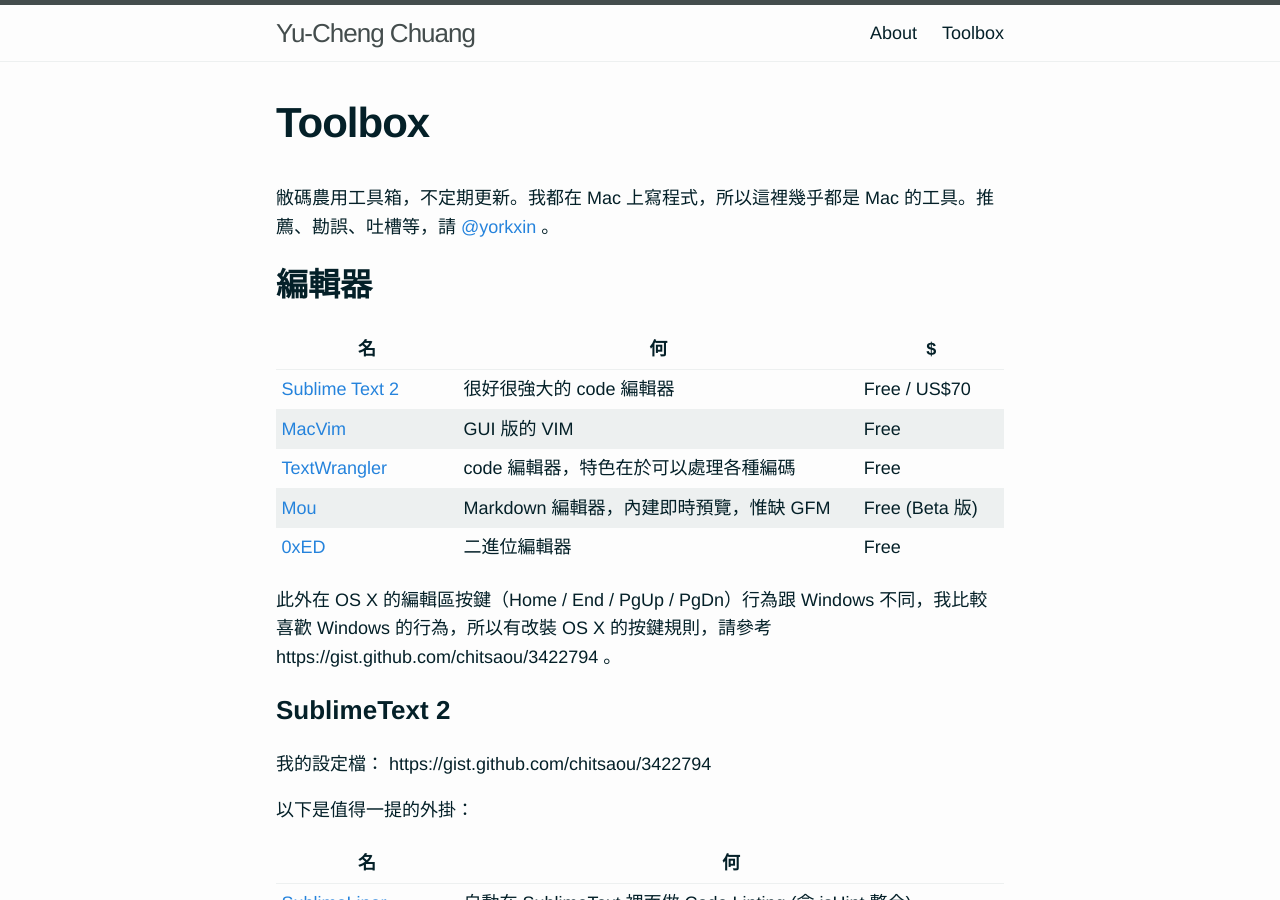
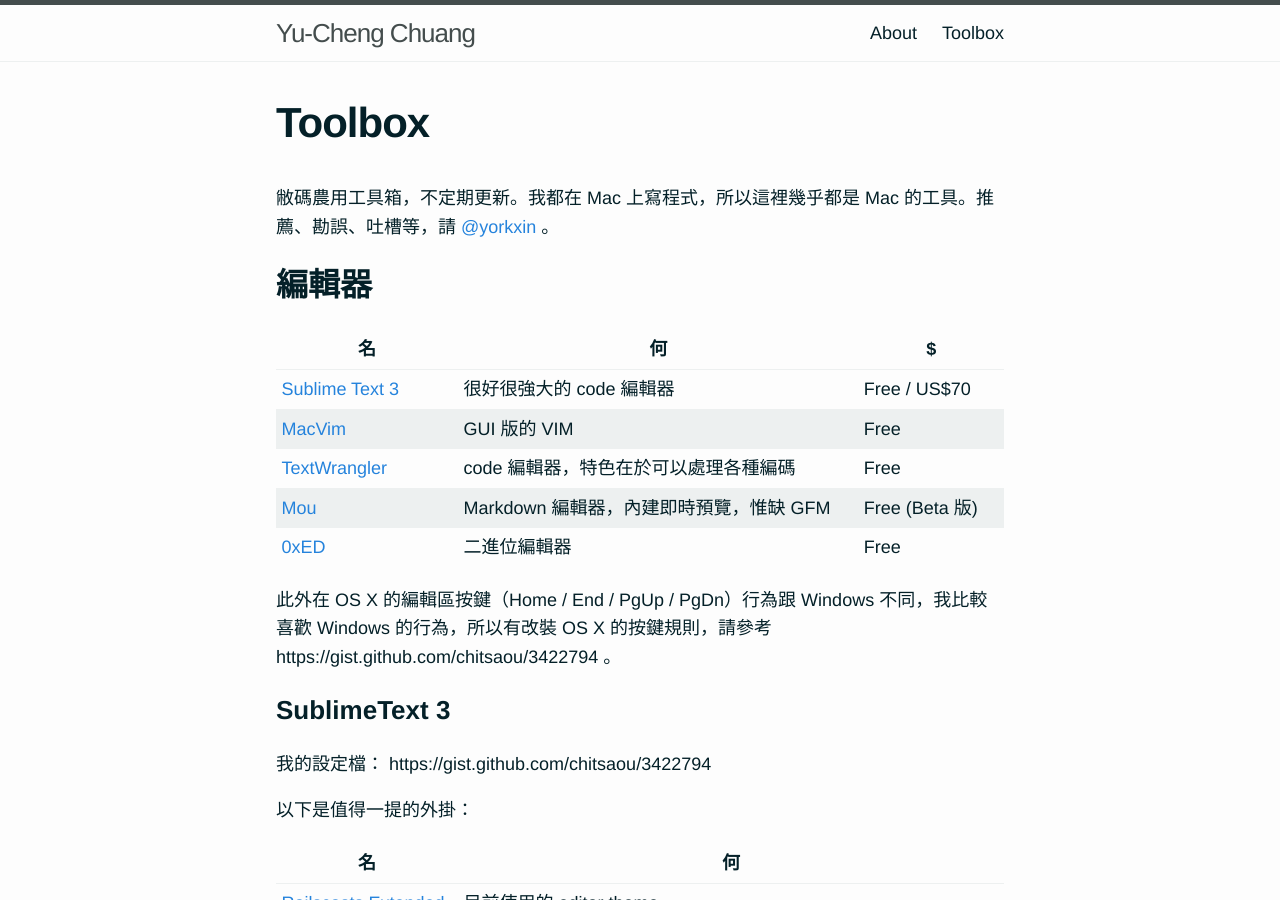
Before and after one commit to godfrey3835/blog, a Jekyll site: the page built from toolbox.md, in a window 1280 px wide and 900 px high. Built offline with Jekyll 4.4.1, drawn with Linux system fonts in a browser that asks for light colours; Markdown is read by kramdown in place of the engine named in the settings; some of the changed text lies outside the part shown.

Commit message:
toolbox.md changes

```diff
--- a/toolbox.md
+++ b/toolbox.md
@@ -23,7 +23,7 @@
 
 | 名 | 何 | $ |
 |----|----|---|
-| [Sublime Text 2](http://www.sublimetext.com/) | 很好很強大的 code 編輯器 | Free / US$70 |
+| [Sublime Text 3](http://www.sublimetext.com/) | 很好很強大的 code 編輯器 | Free / US$70 |
 | [MacVim](https://code.google.com/p/macvim/) | GUI 版的 VIM | Free |
 | [TextWrangler](http://www.barebones.com/products/textwrangler/) | code 編輯器，特色在於可以處理各種編碼 | Free |
 | [Mou](http://mouapp.com/) | Markdown 編輯器，內建即時預覽，惟缺 GFM | Free (Beta 版) |
@@ -31,7 +31,7 @@
 
 此外在 OS X 的編輯區按鍵（Home / End / PgUp / PgDn）行為跟 Windows 不同，我比較喜歡 Windows 的行為，所以有改裝 OS X 的按鍵規則，請參考 https://gist.github.com/chitsaou/3422794 。
 
-### SublimeText 2
+### SublimeText 3
 
 我的設定檔： https://gist.github.com/chitsaou/3422794
 
@@ -39,6 +39,7 @@
 
 | 名 | 何 |
 |----|----|
+| [Railscasts Extended](https://github.com/jzelenkov/sublime-railscasts-extended) | 目前使用的 editor theme |
 | [SublimeLiner](https://github.com/SublimeLinter/SublimeLinter-for-ST2) | 自動在 SublimeText 裡面做 Code Linting (含 jsHint 整合) |
 | [CTags](https://github.com/SublimeText/CTags) | 自動在 SublimeText 裡面做 [CTags](http://ctags.sourceforge.net) code 索引 |
 
```
